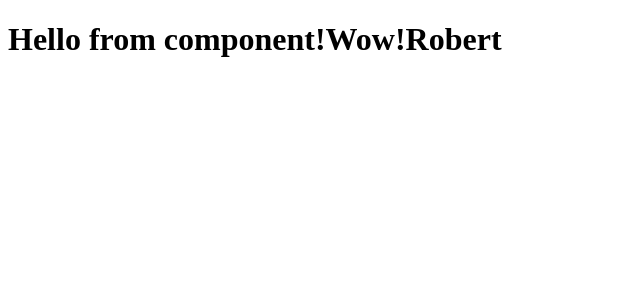
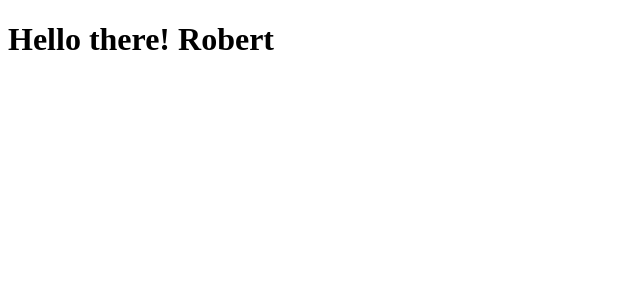
Before and after one commit to wagareavadhut18/react-20-project, a React (Vite) app: page / in a window 1280 px wide. Shown: the top 300 px of the page, without its empty margins (0-640 px from the left). Built offline with nearby package versions, Linux system fonts and the light colour scheme.

Commit message:
props example added

```diff
--- a/src/App.jsx
+++ b/src/App.jsx
@@ -3,7 +3,7 @@ import Hello from "./components/Hello";
 function App() {
   return (
     <div className="App">
-      <Hello />
+      <Hello name="Robert" message="Hello there!" />
     </div>
   );
 }
--- a/src/components/Hello.jsx
+++ b/src/components/Hello.jsx
@@ -1,11 +1,10 @@
-const name = "Robert";
-
-function displayMessage() {
-  return "Wow!";
-}
-
-function Hello() {
-  return <h1>Hello from component!{displayMessage() + name}</h1>;
+function Hello(props) {
+  console.log(props);
+  return (
+    <h1>
+      {props.message} {props.name}
+    </h1>
+  );
 }
 
 export default Hello;
```
Also changed, not shown: src/main.jsx (+6 -6 lines).
